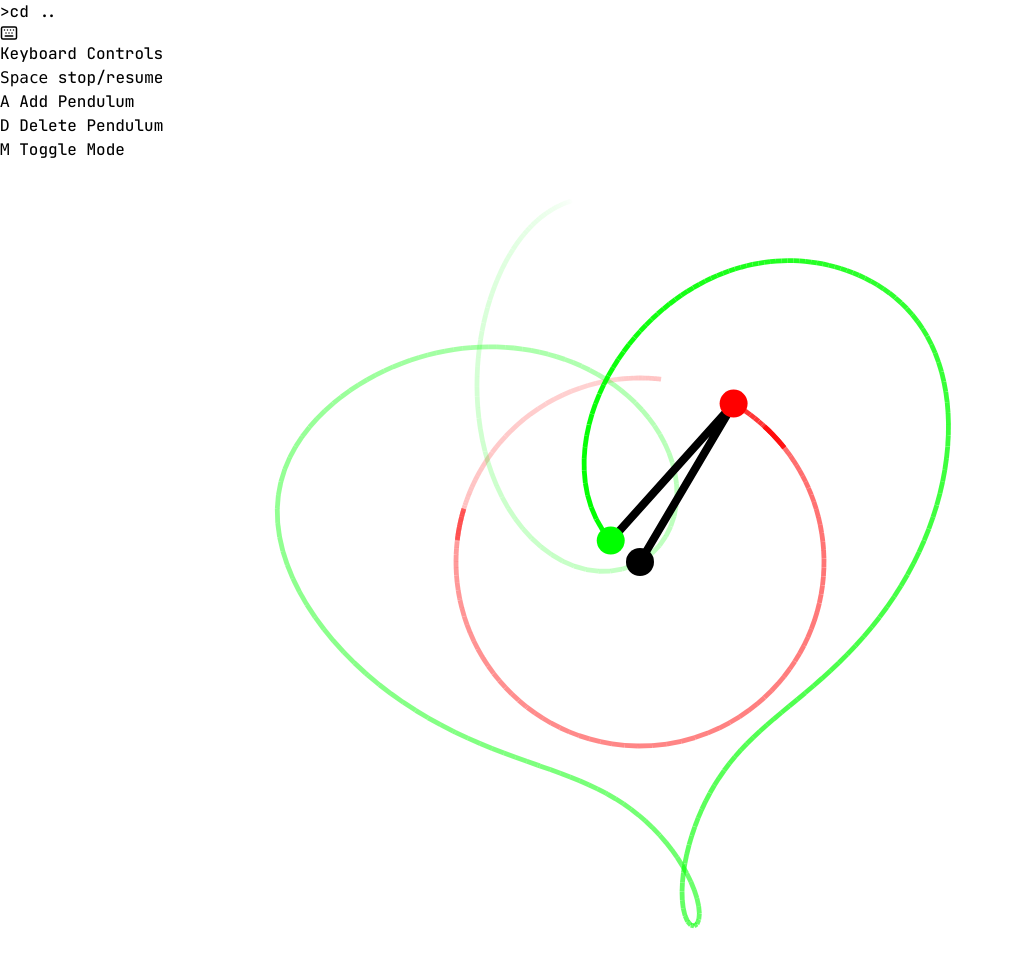
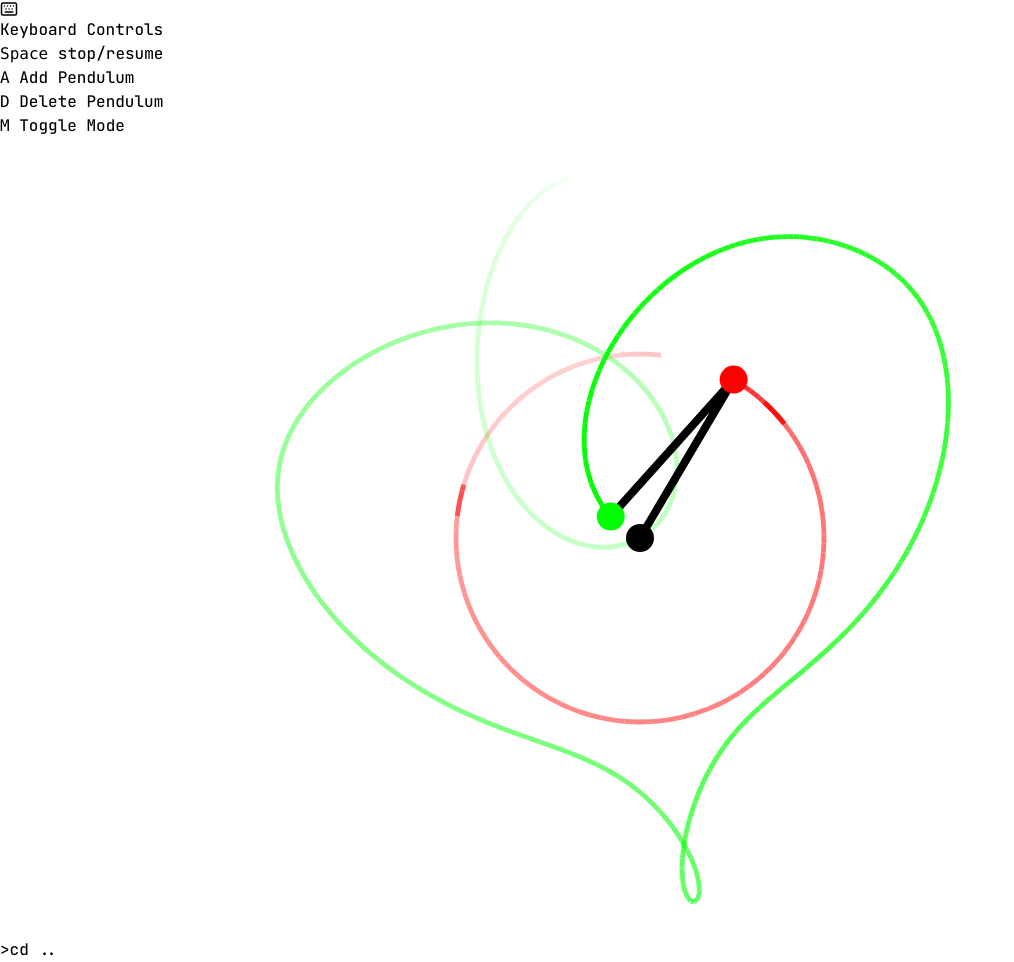
Before and after one commit to Debbl/v.aiwan.run, a React (Vite) app: page /007 in a window 1280 px wide. Shown: the whole page, without its empty margins (0-1014 px from the left). Built offline with nearby package versions, Linux system fonts and the light colour scheme; the HTML template or start-up script is replaced by a standard one.

Commit message:
chore: style

```diff
--- a/src/App.tsx
+++ b/src/App.tsx
@@ -16,18 +16,17 @@ function App() {
             path={r.path}
             element={
               <div>
+                {r.element}
                 <div className='fixed bottom-1 left-2 z-10'>
                   <button
                     type='button'
-                    className='text-gray-800 opacity-0 transition-all duration-300 ease-in hover:opacity-100'
+                    className='text-gray-800 opacity-30 transition-all duration-300 ease-in hover:opacity-100'
                   >
                     <a href='/' className='underline'>
                       {'>cd ..'}
                     </a>
                   </button>
                 </div>
-
-                {r.element}
               </div>
             }
           />
--- a/src/pages/007/Index.tsx
+++ b/src/pages/007/Index.tsx
@@ -79,7 +79,9 @@ const Index: React.FC = () => {
               : 'invisible -translate-y-2 opacity-0'
           }`}
         >
-          <h3 className='mb-2 text-sm font-semibold'>Keyboard Controls</h3>
+          <h3 className='mb-2 text-nowrap text-sm font-semibold'>
+            Keyboard Controls
+          </h3>
           <div className='space-y-1 whitespace-nowrap text-xs'>
             <div>
               <kbd className='rounded bg-gray-700 px-1 py-0.5'>Space</kbd>{' '}
```
